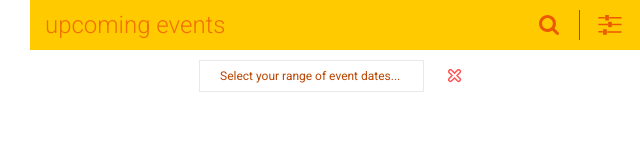
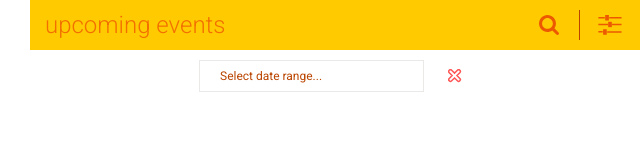
Before and after one commit to mtaylor769/5df3c2245a1ac90905590668502a91d0, a website: page index.html in a window 1280 px wide. Shown: the top 163 px of the page, 640-1280 px from the left. Drawn offline with Linux system fonts and the light colour scheme.

Commit message:
PDF-3: Change placeholder text for readability

```diff
--- a/index.html
+++ b/index.html
@@ -24,7 +24,7 @@
     <section class="userblocks js__userblocks fadeInUp" id="secondary" data-target="primary">
       <header class="js__userblocks-header-ue"></header>
       <section class="calendar">
-        <form><input type="text" class="js__calendar" readonly="readonly" placeholder="Select your range of event dates...">
+        <form><input type="text" class="js__calendar" readonly="readonly" placeholder="Select date range...">
           <label
             for="js__calendar-reset"><input type="reset" value="reset" id="js__calendar-reset"></label>
         </form>
```
